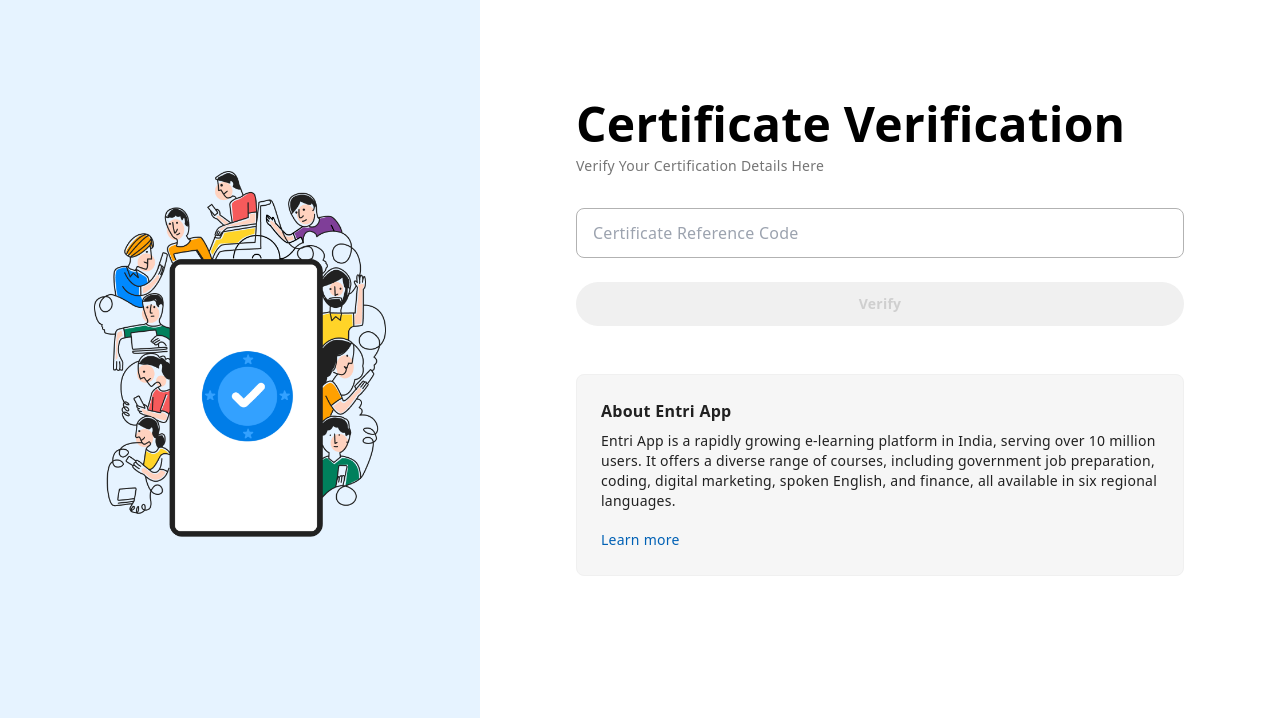
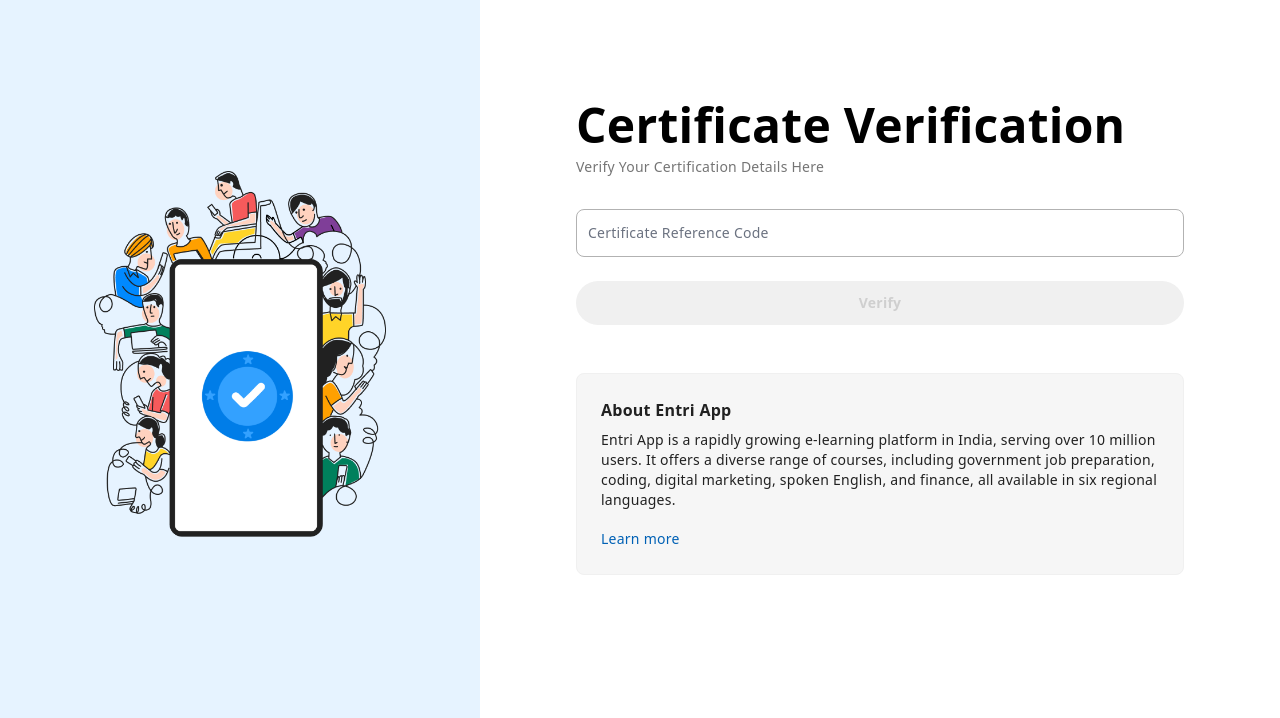
Before and after one commit to noor-entri/WEB-certificate-verification, an Astro site: page / in a window 1280 px wide. Shown: the part 82-800 px from the top of the page. Built offline with nearby package versions, Linux system fonts and the light colour scheme; Astro itself is replaced by a stand-in of ours.

Commit message:
Add input styles

```diff
--- a/src/components/VerificationFrom.tsx
+++ b/src/components/VerificationFrom.tsx
@@ -149,7 +149,23 @@ const VerificationForm: React.FC<VerificationFormProps> = ({ onSuccess }) => {
                         </p>
                         <form onSubmit={handleFormSubmit}>
                             <div className="mb-6">
+                                <div className='relative'>
                                     <input
+                                        type="text"
+                                        id="certificate_code_input"
+                                        name='ref'
+                                        value={certificateCode}
+                                        onChange={handleInputChange}
+                                        className={`block px-2.5 pb-2.5 pt-4 w-full text-sm text-gray-700 bg-transparent rounded-lg border border-borderGray focus:outline-none focus:ring-0 focus:border-entriBlue peer ${error && 'border-redText focus:border-redText' }`}
+                                        placeholder=""
+                                    />
+                                    <label
+                                        htmlFor="certificate_code_input"
+                                        className={`absolute text-sm ${error ? 'text-redText' : 'text-gray-500'} duration-300 transform -translate-y-4 scale-75 top-2 z-10 origin-[0] bg-white px-2 peer-focus:px-2 peer-focus:text-entriBlue peer-placeholder-shown:scale-100 peer-placeholder-shown:-translate-y-1/2 peer-placeholder-shown:top-1/2 peer-focus:top-2 peer-focus:scale-75 peer-focus:-translate-y-4 rtl:peer-focus:translate-x-1/4 rtl:peer-focus:left-auto start-1 ${error && 'text-redText peer-focus:text-redText'}`}
+                                    >
+                                        Certificate Reference Code
+                                    </label>
+                                    {/* <input
                                         type="text"
                                         id="certificate-code"
                                         name='ref'
@@ -157,8 +173,9 @@ const VerificationForm: React.FC<VerificationFormProps> = ({ onSuccess }) => {
                                         onChange={handleInputChange}
                                         className={`w-full px-4 py-3 border ${error ? 'border-redText' : 'border-borderGray'
                                             } rounded-lg focus:ring-2 focus:ring-entriBlue focus:border-transparent`}
-                                    placeholder="Certificate Reference Code"
-                                />
+                                        // placeholder="Certificate Reference Code"
+                                    /> */}
+                                </div>
                                 {error && (
                                     <p className="ml-4 mt-2 text-left text-xs text-redText">
                                         {error}
```
Lines whose indentation alone changed are shown as unchanged.
